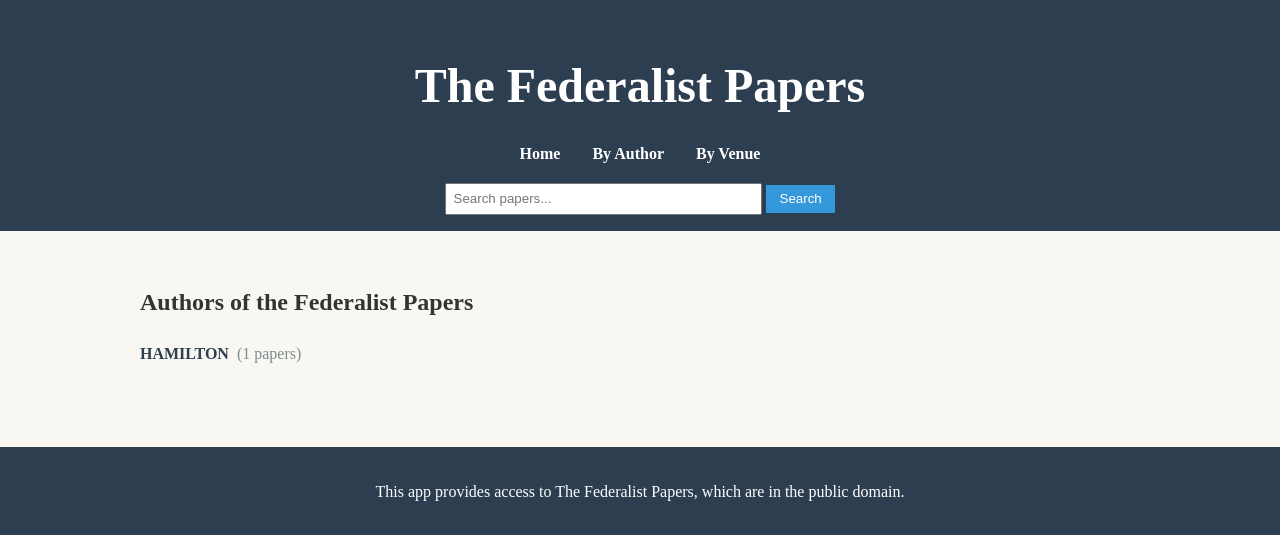
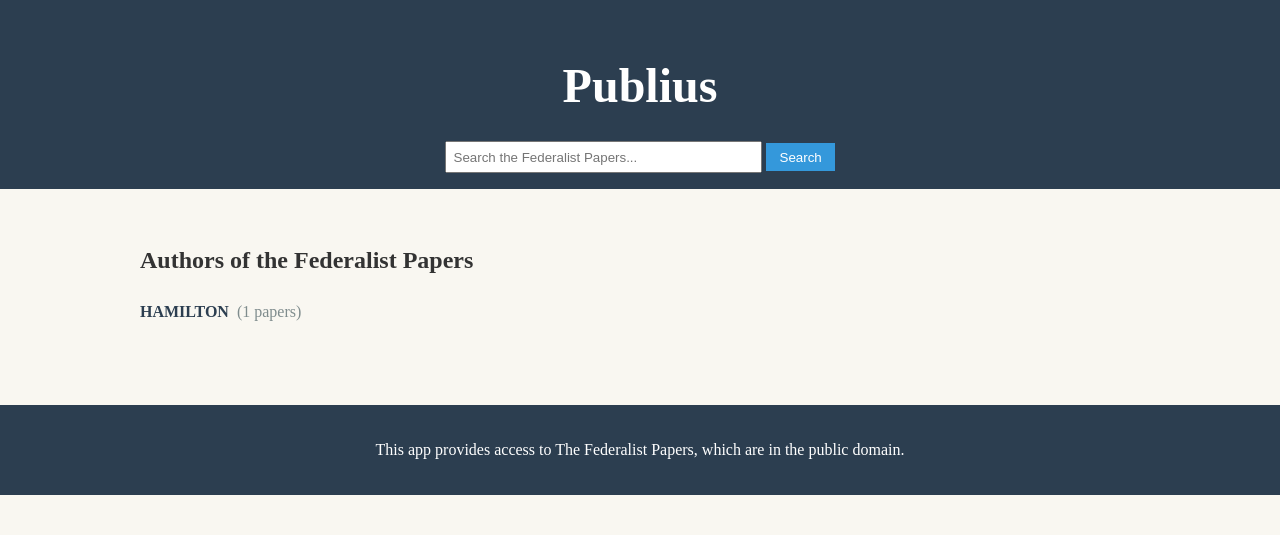
Before and after one commit to flxcn/publius, a Flask app: page /authors in a window 1280 px wide. Shown: the top 535 px of the page. Run offline with Flask 3, Linux system fonts and the light colour scheme.

Commit message:
Update base.html

```diff
--- a/templates/base.html
+++ b/templates/base.html
@@ -8,16 +8,16 @@
 </head>
 <body>
     <header>
-        <h1><a href="/">The Federalist Papers</a></h1>
+        <h1><a href="/">Publius</a></h1>
         <nav>
-            <ul>
+            <!-- <ul>
                 <li><a href="/">Home</a></li>
                 <li><a href="/authors">By Author</a></li>
                 <li><a href="/venues">By Venue</a></li>
-            </ul>
+            </ul> -->
         </nav>
         <form action="/search" method="get" class="search-form">
-            <input type="text" name="query" placeholder="Search papers...">
+            <input type="text" name="query" placeholder="Search the Federalist Papers...">
             <button type="submit">Search</button>
         </form>
     </header>
```
